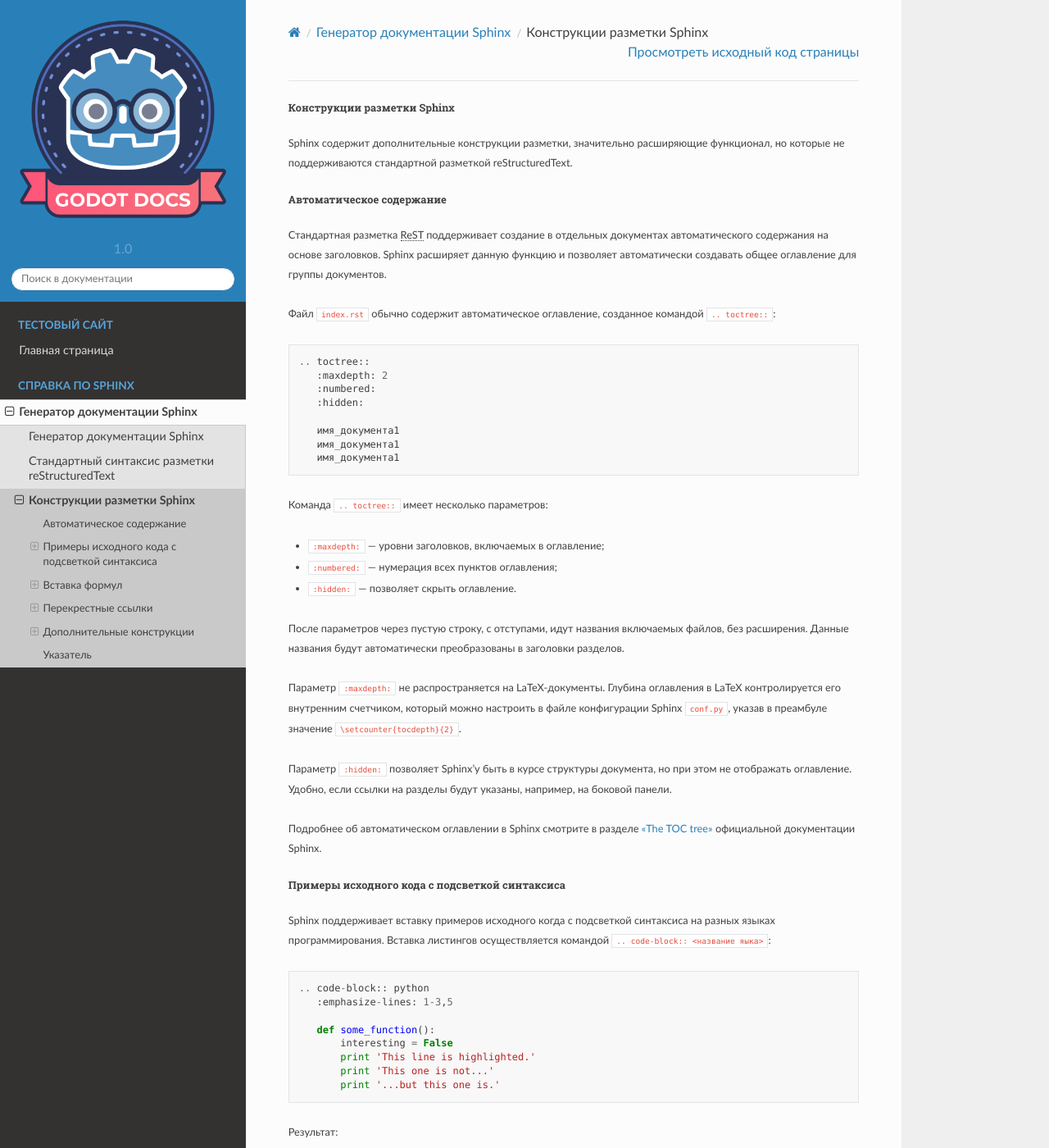
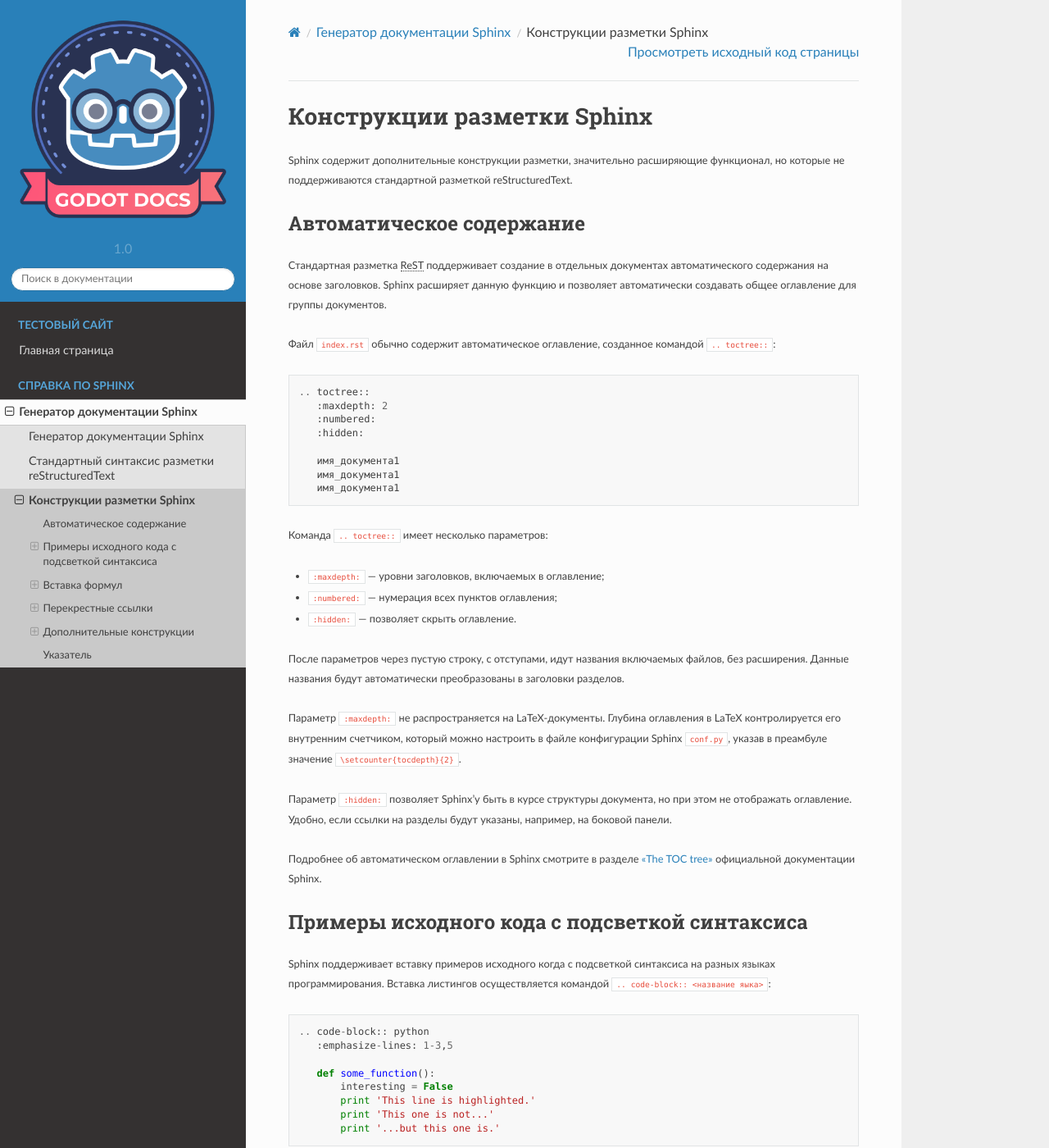
Before and after one commit to aleber70/Test, a Sphinx documentation site: the page built from docs/sphinx/sphinx-markup.rst, in a window 1280 px wide and 1400 px high. Shown: the whole window at 82% size. Built offline with Sphinx 7.4.7 and the Read the Docs theme 2.0.0, drawn with Linux system fonts in a browser that asks for light colours; pages that are not in the unit, such as notebooks, are missing from menus.

Commit message:
Update custom.css

```diff
--- a/docs/_static/custom.css
+++ b/docs/_static/custom.css
@@ -4,7 +4,6 @@
     /* margin-top: 0; */
     /* font-weight: 700; */
     /* font-family: "Saira Extra Condensed", Arial, sans-serif; */
-    font-size: 0.8em
 }
 /*
 h1, h2, h3 {
```
